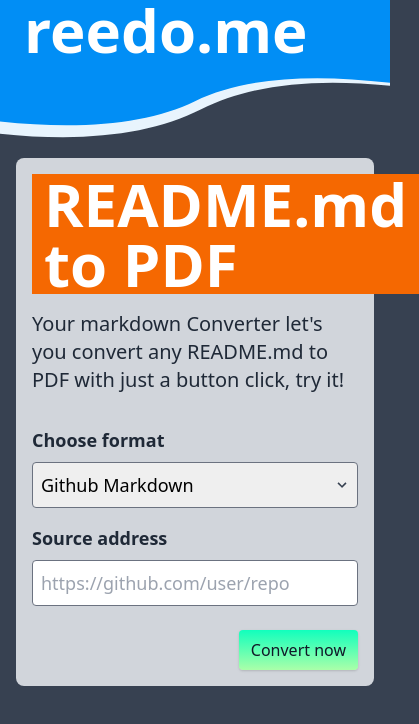
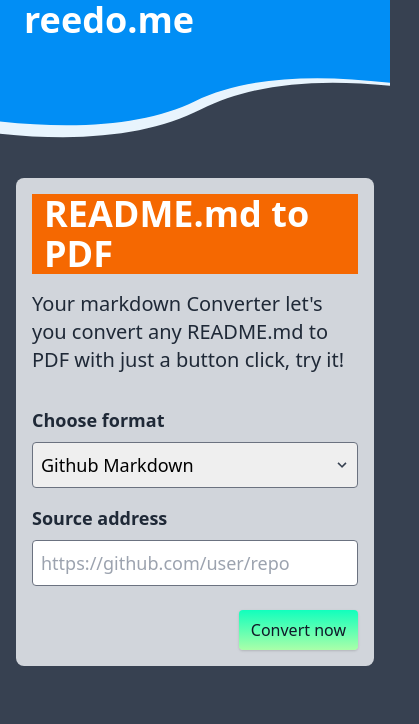
Before and after one commit to p3t3r67x0/markdown-webapp, a plain HTML site: page app/index.html in a window 390 px wide. Shown: the whole page, 419 px wide, since content can reach past the window. Drawn offline with nearby package versions, Linux system fonts and the light colour scheme; no server answers.

Commit message:
changed font size on mobile viewports due to rendering issues

```diff
--- a/app/index.html
+++ b/app/index.html
@@ -23,7 +23,7 @@
 
 <body class="bg-gray-700 relative">
   <div class="absolute w-full">
-    <h1 class="absolute w-full text-6xl font-bold text-white px-6">reedo.me</h1>
+    <h1 class="absolute w-full text-4xl lg:text-6xl font-bold text-white px-6">reedo.me</h1>
     <svg class="" xmlns="http://www.w3.org/2000/svg" xmlns:xlink="http://www.w3.org/1999/xlink" viewBox="0 350 1440 657">
       <defs>
         <path d="M0 892.505c308.829 32.498 548.829 7.536 720-74.885 171.171-82.422 411.171-104.978 720-67.668V0H0v892.505z" id="a" />
@@ -38,7 +38,7 @@
   <div x-data="bindForm()" class="relative h-screen z-50 px-4">
     <div class="flex flex-col items-center justify-center min-h-full">
       <div class="max-w-5xl w-full p-4 bg-gray-300 rounded-lg">
-        <h1 class="inline-block text-6xl bg-custom-500 font-bold text-white px-3 mb-4">README.md to PDF</h1>
+        <h1 class="inline-block text-4xl lg:text-6xl bg-custom-500 font-bold text-white px-3 mb-4">README.md to PDF</h1>
         <p class="text-xl text-gray-800 mb-8">Your markdown Converter let's you convert any README.md to PDF with just a button click, try it!</p>
         <div class="mb-4">
           <label for="format" class="block text-lg text-gray-800 font-bold mb-2">Choose format</label>
```
